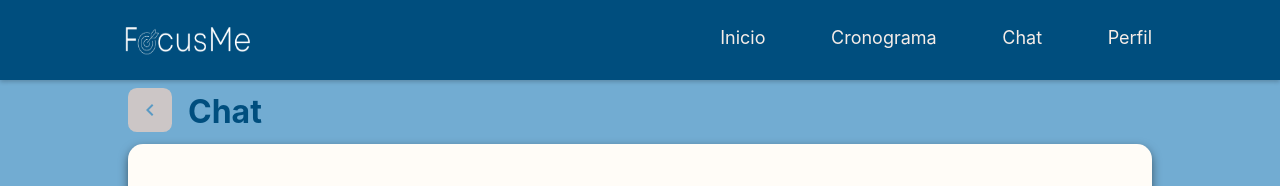
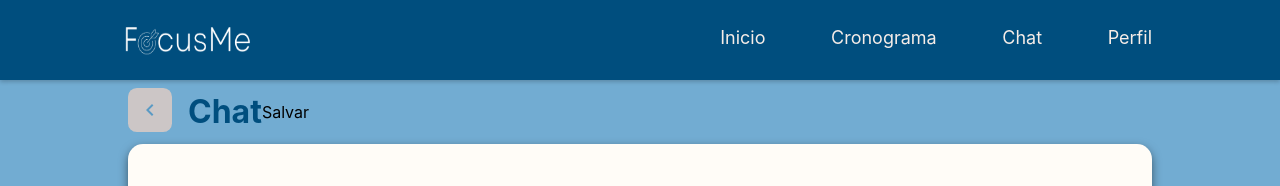
Before and after one commit to Equipe07-DS/FocusMe, a React (Create React App) app in the folder frontend/: page /chat in a window 1280 px wide. Shown: the top 186 px of the page. Built offline with nearby package versions, Linux system fonts and the light colour scheme; no server answers.

Commit message:
Botão de salvar o cronograma

```diff
--- a/frontend/src/TelaChat/TelaChat.js
+++ b/frontend/src/TelaChat/TelaChat.js
@@ -1,28 +1,89 @@
-import React from 'react';
+import React, { useState } from 'react';
 import ChatInterface from '../componentes/ChatInterface/ChatInterface';
 import styles from './TelaChat.module.css';
 import Barra from '../componentes/Barra/Barra';
-import { Link } from 'react-router-dom';
+import { Link, useLocation, useNavigate } from 'react-router-dom';
 
 function TelaChat() {
+  const location = useLocation();
+  const navigate = useNavigate();
+  const { cronograma_output, estudoData } = location.state || {};
+
+  const [salvo, setSalvo] = useState(false);
+  const [todasAsMensagens, setTodasAsMensagens] = useState([]);
+
+  const salvarCronograma = async () => {
+    const user_id = localStorage.getItem('user_id');
+
+    if (!user_id) {
+      alert('Usuário não autenticado. Faça login novamente.');
+      navigate('/login');
+      return;
+    }
+
+    if (!cronograma_output || !estudoData) {
+      alert('Dados do cronograma ou estudo estão ausentes. Gere um novo cronograma.');
+      navigate('/gerar');
+      return;
+    }
+
+    // Seleciona apenas a última mensagem do array
+    const ultimaMensagem = todasAsMensagens[todasAsMensagens.length - 1];
+    const textoCompleto = ultimaMensagem
+      ? `${ultimaMensagem.role === 'user' ? 'Usuário' : 'Assistente'}: ${ultimaMensagem.content}`
+      : '';
+
+    const cronograma_data = {
+      nome: `Cronograma - ${estudoData.disciplinas || 'Estudo'}`,
+      descricao: textoCompleto,
+      user_id: parseInt(user_id),
+    };
+
+    console.log('Enviando cronograma:', cronograma_data);
+
+    try {
+      const response = await fetch('http://localhost:8000/salvar-cronograma', {
+        method: 'POST',
+        headers: {
+          'Content-Type': 'application/json',
+        },
+        body: JSON.stringify(cronograma_data),
+      });
+
+      if (response.ok) {
+        const data = await response.json();
+        setSalvo(true);
+        alert(`Cronograma salvo com sucesso! ID: ${data.id}`);
+      } else {
+        const erro = await response.json();
+        alert(`Erro ao salvar: ${erro.detail || 'Erro desconhecido'}`);
+      }
+    } catch (error) {
+      alert('Erro ao salvar cronograma. Verifique sua conexão.');
+    }
+  };
+
   return (
     <div className={styles.telaChatWrapper}>
-      <Barra></Barra>
+      <Barra />
       <div className={styles.chatHeader}>
         <Link to="/" className={styles.backButton}>
-          <svg width="24" height="24" viewBox="0 0 24 24" fill="currentColor" xmlns="http://www.w3.org/2000/svg">
-            <path d="M15.41 7.41L14 6L8 12L14 18L15.41 16.59L10.83 12L15.41 7.41Z"/>
+          <svg width="24" height="24" viewBox="0 0 24 24" fill="currentColor">
+            <path d="M15.41 7.41L14 6L8 12L14 18L15.41 16.59L10.83 12L15.41 7.41Z" />
           </svg>
         </Link>
         <h2 className={styles.chatTitle}>Chat</h2>
+        <button onClick={salvarCronograma} className={styles.salvarButton}>Salvar</button>
       </div>
 
       <div className={styles.chatWindow}>
-        <ChatInterface />
+        <ChatInterface
+          initialOutput={cronograma_output}
+          estudoData={estudoData}
+          onMessagesChange={setTodasAsMensagens}
+        />
       </div>
-
     </div>
-
   );
 }
 
```
